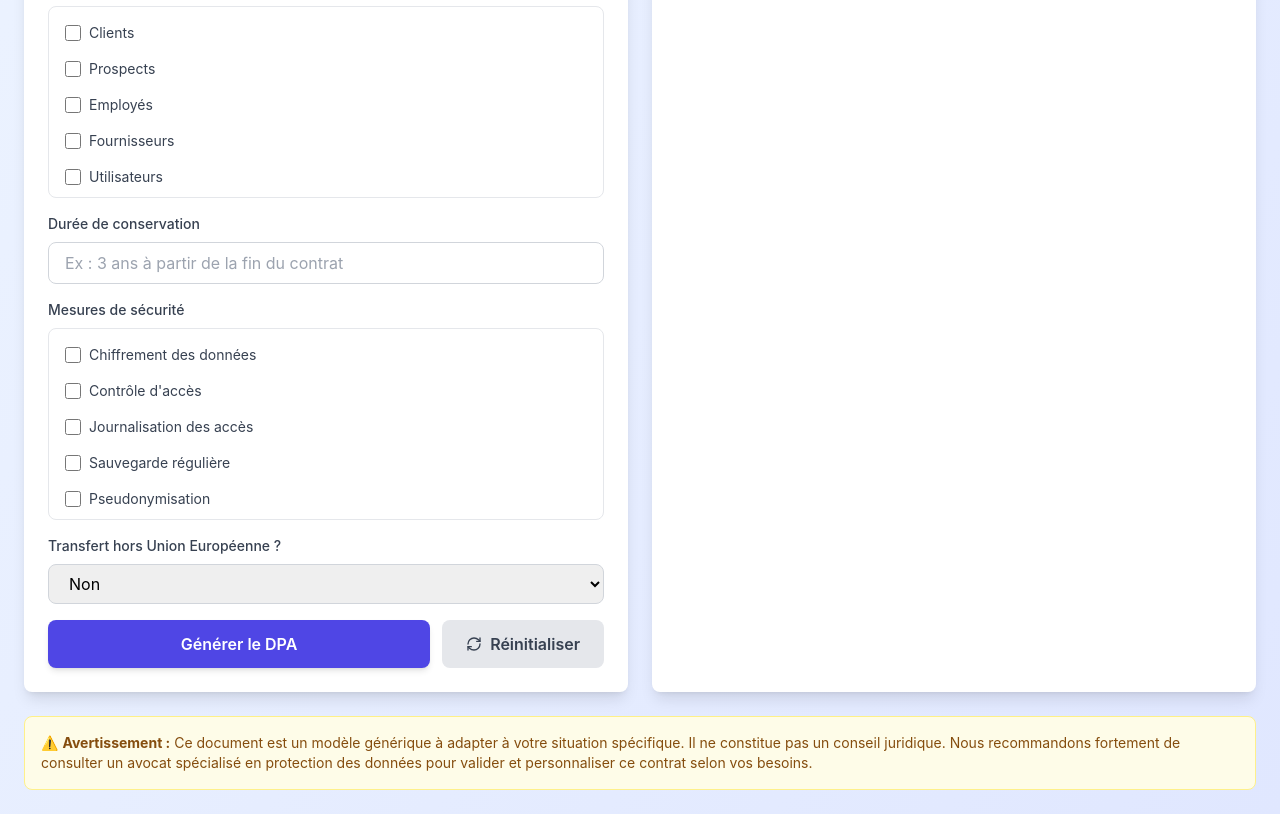
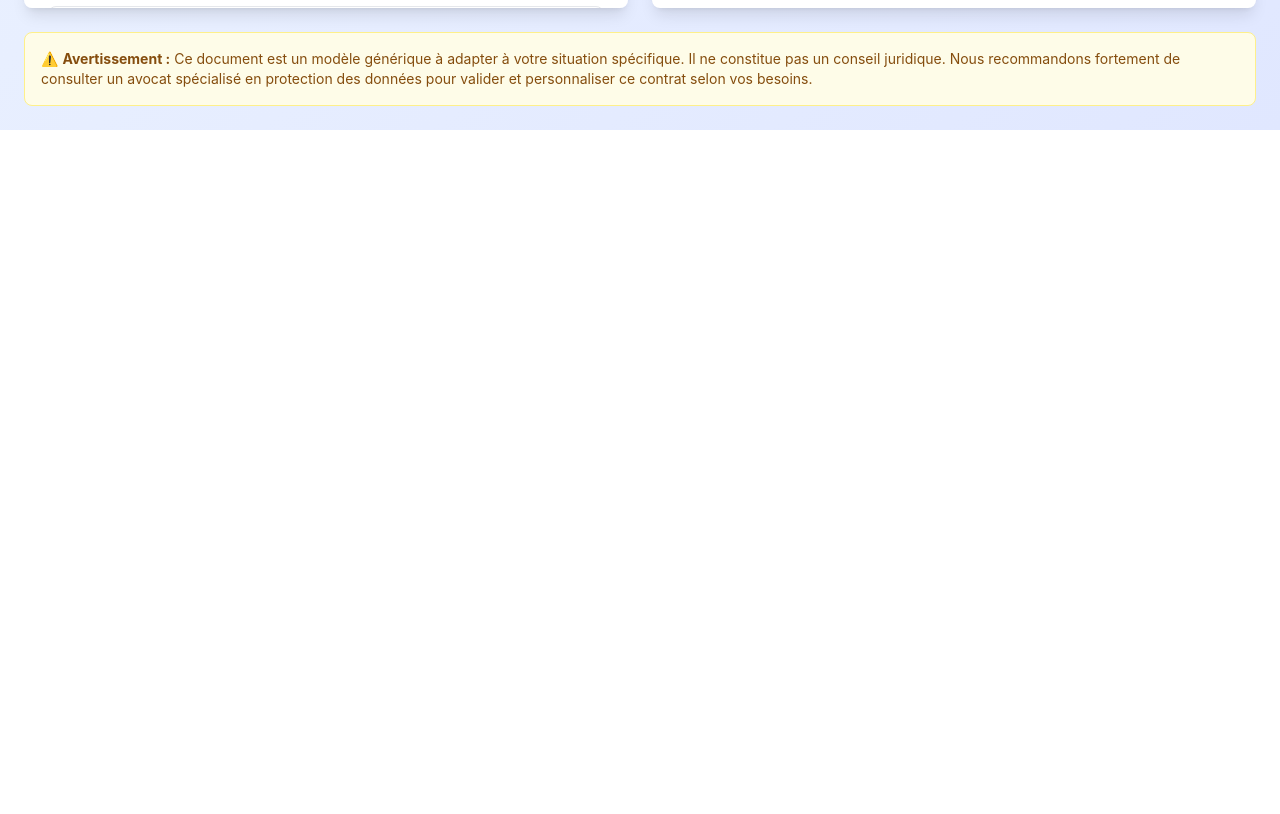
Before and after one commit to AyarosF/generateur-clauses, a React (Create React App) app: page /generateur-clauses/dpa in a window 1280 px wide. Shown: the part 878-1692 px from the top of the page. After the commit the page ends 1008 px from the top, so only its background shows below. Built offline with nearby package versions, Linux system fonts and the light colour scheme.

Commit message:
Harmonisation des boutons sur les clauses

```diff
--- a/src/pages/GenerateurDPA.jsx
+++ b/src/pages/GenerateurDPA.jsx
@@ -1,5 +1,5 @@
 import React, { useState } from 'react';
-import { FileText, Download, RefreshCw } from 'lucide-react';
+import { FileText, Download } from 'lucide-react';
 import { genererClauseDPA } from '../utils/genererClauseDPA';
 
 export default function GenerateurDPA() {
@@ -68,28 +68,6 @@ export default function GenerateurDPA() {
     }));
   };
 
-
-  const reinitialiser = () => {
-    setFormData({
-      responsableTraitement: '',
-      sousTraitant: '',
-      objetContrat: '',
-      natureTraitement: '',
-      finalite: '',
-      categoriesDonnees: [],
-      autresCategoriesDonnees: '',
-      categoriesPersonnes: [],
-      autresCategoriesPersonnes: '',
-      dureeConservation: '',
-      transfertHorsUE: 'non',
-      paysTransfert: '',
-      garantiesTransfert: '',
-      mesuresSecurite: [],
-      autresMesuresSecurite: ''
-    });
-    setClauseGeneree('');
-  };
-
   const telecharger = () => {
     const element = document.createElement('a');
     const file = new Blob([clauseGeneree], { type: 'text/plain' });
@@ -134,7 +112,7 @@ const renderCheckboxSection = (label, options, mainKey, autresKey) => (
                 setFormData(prev => ({
                   ...prev,
                   [mainKey]: [...prev[mainKey], newItem],
-                [autresKey]: ''  // <-- Vide le champ après ajout
+                  [autresKey]: ''
                 }));
               }
             }}
@@ -147,11 +125,10 @@ const renderCheckboxSection = (label, options, mainKey, autresKey) => (
     </div>
   );
 
-
-
   return (
     <div className="min-h-screen bg-gradient-to-br from-blue-50 to-indigo-100 p-6">
       <div className="max-w-7xl mx-auto">
+        {/* Header */}
         <div className="text-center mb-8">
           <div className="flex items-center justify-center gap-3 mb-4">
             <FileText className="w-10 h-10 text-indigo-600" />
@@ -160,9 +137,10 @@ const renderCheckboxSection = (label, options, mainKey, autresKey) => (
           <p className="text-gray-600">Créez votre accord de sous-traitance conforme RGPD</p>
         </div>
 
+        {/* Grid Formulaire + Aperçu */}
         <div className="grid md:grid-cols-2 gap-6">
           {/* Formulaire */}
-          <div className="bg-white rounded-lg shadow-lg p-6 space-y-4">
+          <div className="bg-white rounded-lg shadow-lg p-6 flex flex-col max-h-[calc(100vh-50px)] overflow-y-auto space-y-4">
             <div>
               <label className="block text-sm font-medium text-gray-700 mb-2">Responsable du traitement</label>
               <input
@@ -272,26 +250,19 @@ const renderCheckboxSection = (label, options, mainKey, autresKey) => (
               </>
             )}
 
-            <div className="flex gap-3 mt-6">
+            {/* Boutons */}
+
               <button
                 onClick={handleGenererClauseDPA}
-                className="flex-1 bg-indigo-600 text-white py-3 px-6 rounded-lg font-semibold hover:bg-indigo-700 transition-colors shadow-md"
+                className="w-full md:flex-1 bg-indigo-600 text-white py-3 px-6 rounded-lg font-semibold hover:bg-indigo-700 transition-colors shadow-md"
               >
                 Générer le DPA
               </button>
-              <button
-                onClick={reinitialiser}
-                className="flex items-center gap-2 bg-gray-200 text-gray-700 py-3 px-6 rounded-lg font-semibold hover:bg-gray-300 transition-colors"
-              >
-                <RefreshCw className="w-4 h-4" />
-                Réinitialiser
-              </button>
-            </div>
           </div>
 
           {/* Aperçu */}
-          <div className="bg-white rounded-lg shadow-lg p-6">
-            <div className="flex items-center justify-between mb-4">
+          <div className="bg-white rounded-lg shadow-lg p-6 flex flex-col max-h-[calc(100vh-50px)] overflow-y-auto">
+            <div className="flex justify-between items-center mb-4">
               <h2 className="text-2xl font-semibold text-gray-800">Aperçu du DPA</h2>
               {clauseGeneree && (
                 <button
@@ -303,7 +274,7 @@ const renderCheckboxSection = (label, options, mainKey, autresKey) => (
                 </button>
               )}
             </div>
-            <div className="bg-gray-50 rounded-lg p-6 h-[calc(100vh-250px)] overflow-y-auto">
+            <div className="bg-gray-50 rounded-lg p-4 flex-1 overflow-y-auto">
               {clauseGeneree ? (
                 <pre className="text-xs text-gray-800 whitespace-pre-wrap font-mono leading-relaxed">
                   {clauseGeneree}
@@ -320,6 +291,7 @@ const renderCheckboxSection = (label, options, mainKey, autresKey) => (
           </div>
         </div>
 
+        {/* Avertissement */}
         <div className="mt-6 bg-yellow-50 border border-yellow-200 rounded-lg p-4">
           <p className="text-sm text-yellow-800">
             ⚠️ <strong>Avertissement :</strong> Ce document est un modèle générique à adapter à votre situation spécifique.
```
Lines whose indentation alone changed are shown as unchanged.
